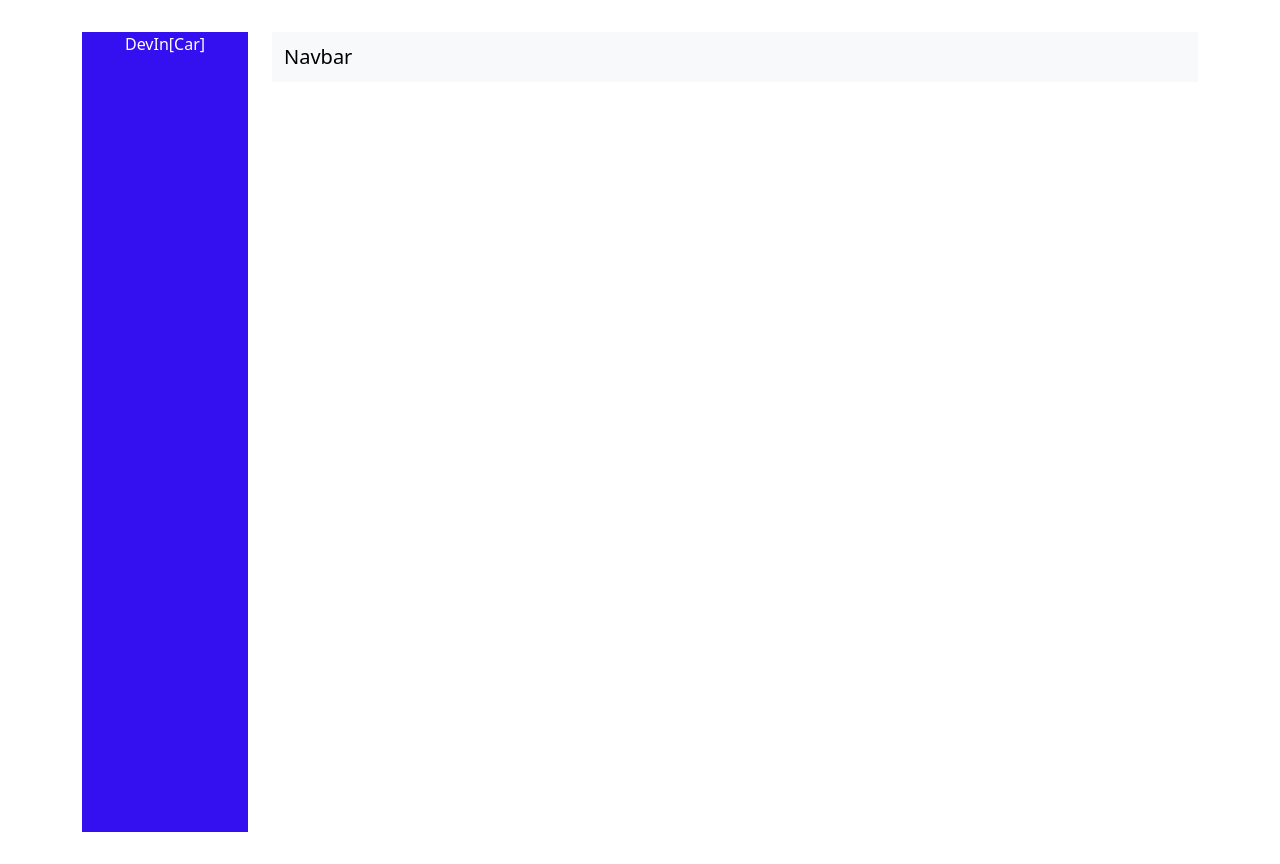
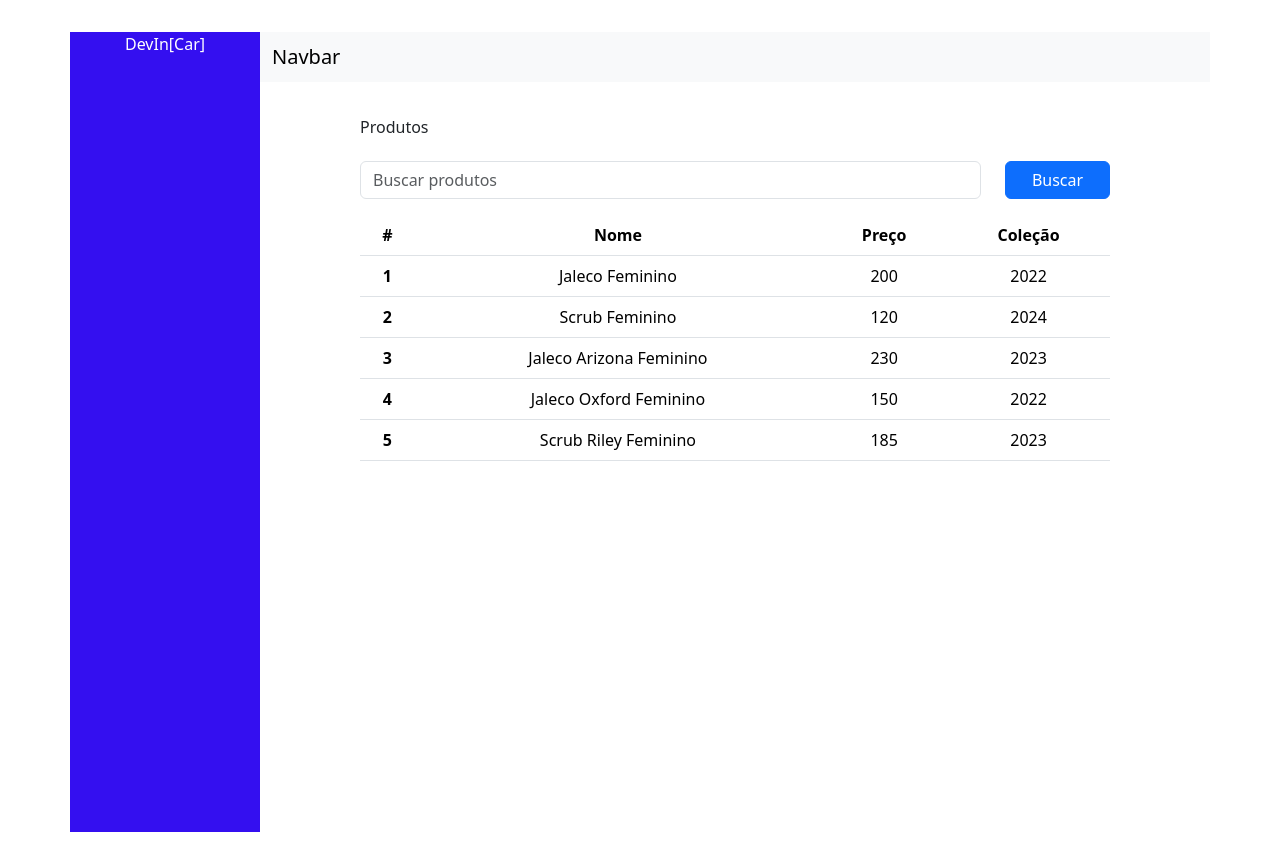
Before and after one commit to yanestevesufjf/template-react, a React (Vite) app: page /produtos in a window 1280 px wide. Before the commit this address had no page. Built offline with nearby package versions, Linux system fonts and the light colour scheme; data requests are answered from the project's data file.

Commit message:
Parte 2 - Aula 12/07/2023

```diff
--- a/db.json
+++ b/db.json
@@ -38,6 +38,13 @@
       "sobrenome": "Esteves",
       "email": "yan.m.esteves@gmail.com",
       "senha": "123456"
+    },
+    {
+      "nome": "Yan",
+      "sobrenome": "Martins",
+      "email": "yan.esteves@hotmail.com",
+      "senha": "123456789005",
+      "id": 2
     }
   ]
 }
--- a/src/App.jsx
+++ b/src/App.jsx
@@ -7,7 +7,11 @@ import {
 import reactLogo from './assets/react.svg'
 import viteLogo from '/vite.svg'
 import './App.css'
+
 import Home from './pages/Home/Home.jsx'
+import Produtos from './pages/Produtos/Produtos'
+import Cadastro from './pages/Cadastro/Cadastro'
+
 import Sidebar from './components/OthersComponents/Sidebar/Sidebar'
 import Toolbar from './components/OthersComponents/Toolbar/Toolbar'
 
@@ -15,17 +19,21 @@ function App() {
   return (
     <div className='container'>
       <div className='row'>
-        <div className='col-2'>
+        <div className='col-2 px-0'>
           <Sidebar />
         </div>
 
-        <div className='col-10'>
+        <div className='col-10 px-0'>
           <Toolbar />
-          <Router>
-            <Routes>
-              <Route path='/' element={<Home />} />
-            </Routes>
-          </Router>
+          <main style={{ 'padding': '20px 100px'}}>
+            <Router>
+              <Routes>
+                <Route path='/' element={<Home />} />
+                <Route path='/produtos' element={<Produtos />} />
+                <Route path='/cadastro' element={<Cadastro />} />
+              </Routes>
+            </Router>
+          </main>
         </div>
 
       </div>
--- a/src/components/HomeComponents/TableProducts/TableProducts.jsx
+++ b/src/components/HomeComponents/TableProducts/TableProducts.jsx
@@ -1,27 +1,25 @@
-function TableProducts() {
+/* eslint-disable no-unused-vars */
+/* eslint-disable react/prop-types */
+function TableProducts({ data }) {
     return (
         <table className="table">
             <thead>
                 <tr>
                     <th scope="col">#</th>
-                    <th scope="col">First</th>
-                    <th scope="col">Last</th>
-                    <th scope="col">Handle</th>
+                    <th scope="col">Nome</th>
+                    <th scope="col">Preço</th>
+                    <th scope="col">Coleção</th>
                 </tr>
             </thead>
             <tbody>
-                <tr>
-                    <th scope="row">1</th>
-                    <td>Mark</td>
-                    <td>Otto</td>
-                    <td>@mdo</td>
-                </tr>
-                <tr>
-                    <th scope="row">2</th>
-                    <td>Jacob</td>
-                    <td>Thornton</td>
-                    <td>@fat</td>
-                </tr>
+                {data.map(item => {
+                    return <tr key={item.id}>
+                        <th scope="row">{item.id}</th>
+                        <td>{item.nome}</td>
+                        <td>{item.preco}</td>
+                        <td>{item.colecao}</td>
+                    </tr>
+                })}
             </tbody>
         </table>
     )
--- /dev/null
+++ b/src/pages/Cadastro/Cadastro.jsx
@@ -0,0 +1,83 @@
+import { useState } from "react"
+import { criarUsuario } from "../../services/usuarios"
+
+function Cadastro() {
+
+    const [isLoading, setIsLoading] = useState(false)
+    const [nome, setNome] = useState('')
+    const [sobrenome, setSobrenome] = useState('')
+    const [email, setEmail] = useState('')
+    const [senha, setSenha] = useState('')
+
+    const handleEmailChange = (event) => {
+        setEmail(event.target.value)
+    }
+
+    const handleNomeChange = (event) => {
+        setNome(event.target.value)
+    }
+
+    const handleSobrenomeChange = (event) => {
+        setSobrenome(event.target.value)
+    }
+
+    const handleSenhaChange = (event) => {
+        setSenha(event.target.value)
+    }
+
+    const handleSubmit = async (event) => {
+        event.preventDefault()
+        setIsLoading(true)
+
+        const formData = {
+            nome,
+            sobrenome,
+            email,
+            senha
+        }
+
+        await criarUsuario(formData)
+
+        setTimeout(() => {
+            setIsLoading(false)
+            // redirecionar para home
+        }, 2500);
+
+    }
+
+    return (
+        <>
+            <h1>Cadastro</h1>
+
+            <form onSubmit={handleSubmit}>
+                <div className="row">
+                    <div className="col">
+                        <input type="text" value={nome} className="form-control" placeholder="Nome" aria-label="Nome" onChange={handleNomeChange} />
+                    </div>
+                    <div className="col">
+                        <input type="text" value={sobrenome} className="form-control" placeholder="Sobrenome" aria-label="Sobrenome" onChange={handleSobrenomeChange} />
+                    </div>
+                </div>
+
+                <div className="row mt-3">
+                    <div className="col">
+                        <input type="email" value={email} className="form-control" placeholder="E-mail" aria-label="E-mail" onChange={handleEmailChange} />
+                    </div>
+                    <div className="col">
+                        <input type="password" value={senha} className="form-control" placeholder="Senha" aria-label="Senha" onChange={handleSenhaChange} />
+                    </div>
+                </div>
+
+                {!isLoading ?
+                    <button type="submit" className="btn btn-primary">Criar Conta</button>
+                    :
+                    <div className="spinner-border" role="status">
+                        <span className="visually-hidden">Loading...</span>
+                    </div>
+                }
+            </form>
+        </>
+    )
+}
+
+export default Cadastro
--- a/src/pages/Home/Home.jsx
+++ b/src/pages/Home/Home.jsx
@@ -1,15 +1,23 @@
 import { useEffect, useState } from "react"
 import CardInfo from "../../components/HomeComponents/CardInfo/CardInfo"
 import TableProducts from '../../components/HomeComponents/TableProducts/TableProducts'
-import { getProducts } from "../../services/produto"
+import { getProducts, calcularValorTotal, calcularPrecoMedio } from "../../services/produto"
 
 function Home() {
 
     const [produtos, setProdutos] = useState([])
+    const [valorTotal, setValorTotal] = useState(0)
+    const [precoMedio, setPrecoMedio] = useState(0)
 
     useEffect(() => {
         async function getData() {
             const data = await getProducts()
+
+            const vt = calcularValorTotal(data)
+            const pm = calcularPrecoMedio(data)
+
+            setValorTotal(vt)
+            setPrecoMedio(pm)
             setProdutos(data)
         }
 
@@ -32,17 +40,17 @@ function Home() {
                 </div>
 
                 <div className="col">
-                    <CardInfo titulo={'Valor Total'} valor={35} />
+                    <CardInfo titulo={'Valor Total'} valor={valorTotal} />
                 </div>
 
                 <div className="col">
-                    <CardInfo titulo={'Preço Médio'} valor={60} />
+                    <CardInfo titulo={'Preço Médio'} valor={precoMedio} />
                 </div>
             </div>
 
             <div className="row mt-3">
                 <div className="col-12">
-                    <TableProducts />
+                    <TableProducts data={produtos} />
                 </div>
             </div>
         </>
--- /dev/null
+++ b/src/pages/Produtos/Produtos.jsx
@@ -0,0 +1,59 @@
+import { useState, useEffect } from 'react'
+import TableProducts from '../../components/HomeComponents/TableProducts/TableProducts'
+import { getProducts } from "../../services/produto"
+
+function Produtos() {
+
+    const [produtos, setProdutos] = useState([])
+    const [produtosFiltrados, setProdutosFiltrados] = useState([])
+    const [searchTerm, setSearchTerm] = useState('')
+
+    useEffect(() => {
+        async function getData() {
+            const data = await getProducts()
+            setProdutos(data)
+            setProdutosFiltrados(data)
+        }
+
+        getData()
+    }, [])
+
+    const handleSearch = (event) => {
+        setSearchTerm(event.target.value)
+    }
+
+    const buscarProdutos = () => {
+        console.log(`BUSCANDO PRODUTOS COM: ${searchTerm}`)
+        const termo = searchTerm.toLocaleLowerCase().trim()
+        const result = produtos.filter(item => item.nome.toLocaleLowerCase().includes(termo))
+        setProdutosFiltrados(result)
+    }
+
+    return (
+        <>
+            <div className="row mt-3">
+                <div className="col">
+                    <h6 className="text-start">Produtos</h6>
+                </div>
+            </div>
+
+            <div className='row mt-3'>
+                <div className='col-10'>
+                    <input value={searchTerm} onChange={handleSearch} className='form-control w-100' type='text' placeholder='Buscar produtos'/>
+                </div>
+                <div className='col-2'>
+                    <button className='btn btn-primary w-100' onClick={buscarProdutos}>Buscar</button>
+                </div>
+            </div>
+
+            <div className="row mt-3">
+                <div className="col-12">
+                    <TableProducts data={produtosFiltrados} />
+                </div>
+            </div>
+
+        </>
+    )
+}
+
+export default Produtos
--- a/src/services/produto.js
+++ b/src/services/produto.js
@@ -12,10 +12,18 @@ export async function getProduct(id) {
     return response
 }
 
-export async function calcularValorTotal() {
-    const produtos = []
+export function calcularValorTotal(produtos) {
+    let total = 0;
+
+    for (let i = 0; i < produtos.length; i++) {
+        total += produtos[i].preco
+    }
+
+    return total
 }
 
-export async function calcularPrecoMedio() {
-    const produtos = []
+export function calcularPrecoMedio(produtos) {
+    const total = calcularValorTotal(produtos)
+
+    return total / produtos.length
 }
--- /dev/null
+++ b/src/services/usuarios.js
@@ -0,0 +1,19 @@
+
+const URL_API = 'http://localhost:3000'
+
+export async function criarUsuario(formData) {
+    console.log(formData)
+    fetch(`${URL_API}/usuarios`, {
+        method: 'POST',
+        headers: {
+            'Content-Type': 'application/json'
+        },
+        body: JSON.stringify(formData)
+    }).then((response) => response.json())
+        .then(result => {
+            console.log('Dado salvo. ', result)
+        }).catch(err => {
+            console.log('Erro ao salvar o dado.')
+            console.log(err)
+        })
+}
```
